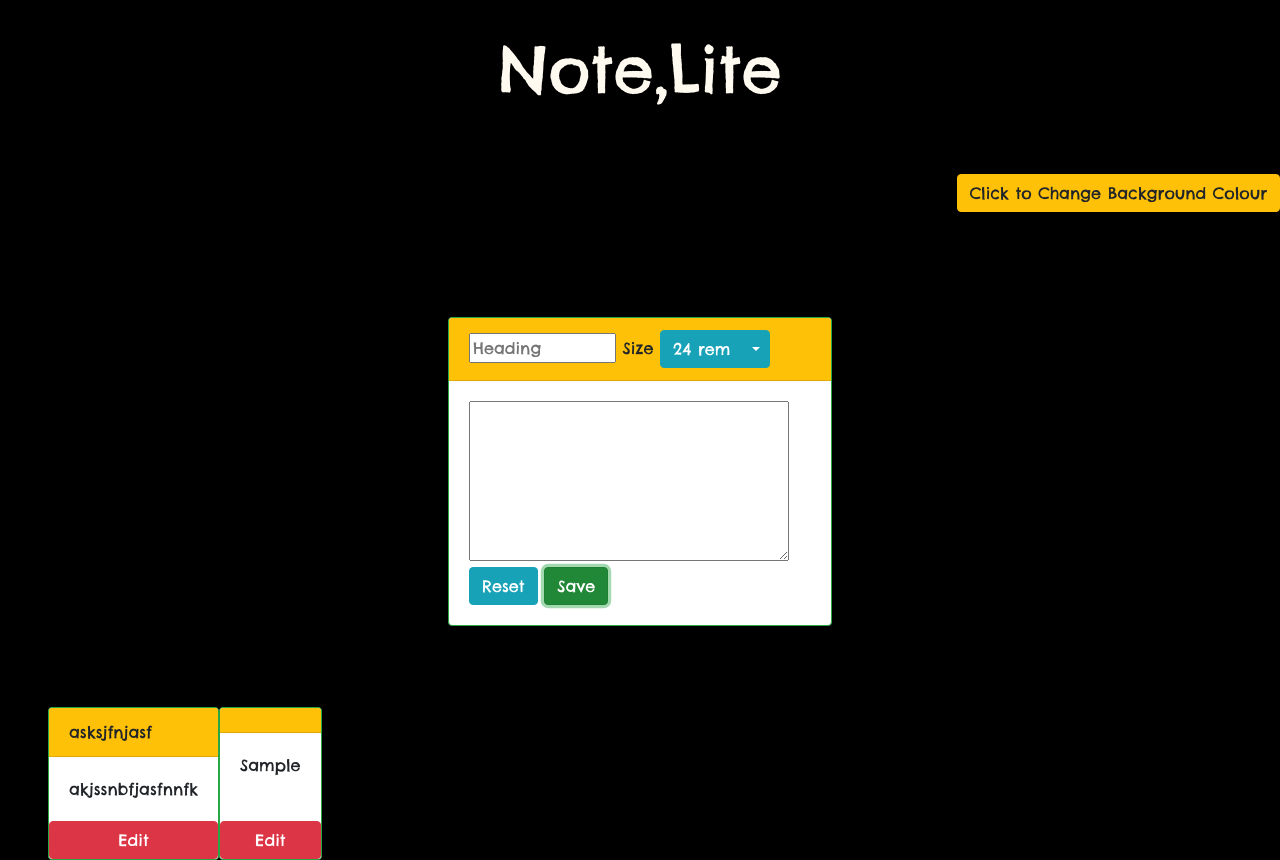
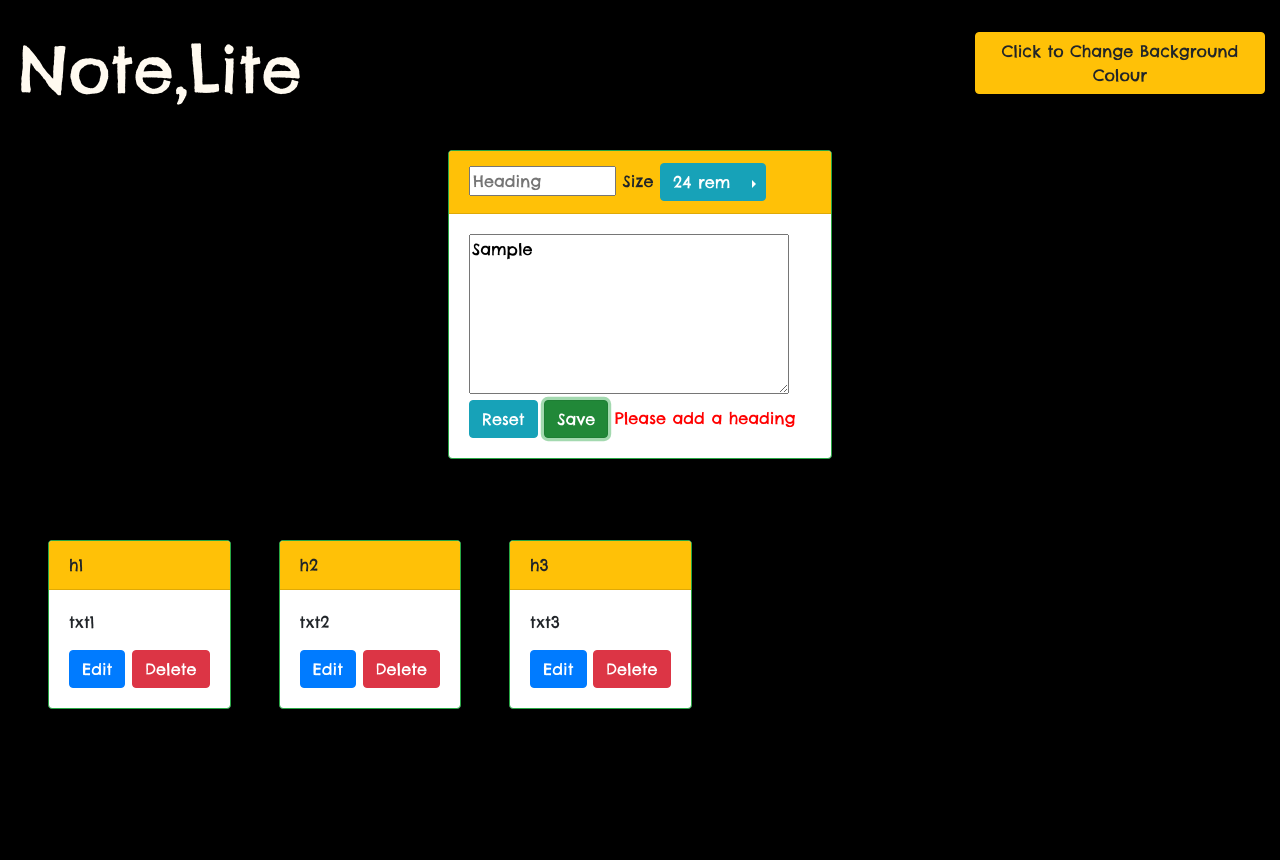
Before and after one commit to bhubhanshu/notesapp, a plain HTML site: page notes.html in a window 1280 px wide. Both pictures are taken after typing "Sample" into the empty fields and a click on the button "Save". After the commit the page ends 800 px from the top, so only its background shows below. Drawn offline with Linux system fonts and the light colour scheme.

Commit message:
edit done

```diff
--- a/js/scripts.js
+++ b/js/scripts.js
@@ -1,4 +1,7 @@
-
+var num=0;
+function htmlEntities(str) {
+    return String(str).replace(/&/g, '&amp;').replace(/</g, '&lt;').replace(/>/g, '&gt;').replace(/"/g, '&quot;');
+}
 $('#change').click(function(){
     var randomColor = '#'+Math.floor(Math.random()*16777215).toString(16);
     $('body').css("background",randomColor);
@@ -29,18 +32,43 @@ $('#reset').click(function(){
 });
 
 $('#save').click(function(){
-    var h1=$('#heading').val();
-    var txt=$('#text').val();
+    var h1=htmlEntities($('#heading').val());
+    var txt=htmlEntities($('#text').val());
+    $('#message').empty();
+    if(h1.length==0){
+        $('#message').append("Please add a heading");
+        $('#message').css("color","red");
+        return;
+    }
+    if(txt.length==0){
+        $('#message').append("Notes Empty");
+        $('#message').css("color","red");
+        return;
+    }
+    $('#message').append("Note added");
+    $('#message').css("color","green");
     $('input').val("");
     $('textarea').val("");
 
-    $('#saved').append('<div class="card border-success text-black" style="max-width: 24rem;">\
+    $('#saved').append('<div class="card border-success text-black ml-5" style="max-width: 24rem;">\
     <div class="card-header bg-warning">\
-        <div id="saved1heading">'+h1+'</div>\
+        <div id="saved'+num+'heading">'+h1+'</div>\
     </div>\
     <div class="card-body">\
-        <div id="saved1text">'+txt+'</div>\
+        <div id="saved'+num+'text" class="mb-3">'+txt+'</div>\
+        <button class="btn btn-primary text-white edit">Edit</button>\
+        <button class="btn btn-danger text-white delete">Delete</button>\
     </div>\
-    <button type="submit" class="btn btn-danger text-white" id="edit">Edit</button>\
-    </div>')
+    </div>');
+    num++;
 });
+
+$('.delete').click(function(){
+    $(this).parent().parent().remove();
+});
+
+$('.edit').click(function(){
+    $('#heading').val($(this).parent().parent().children('.card-header').children('div').text());
+    $('#text').val($(this).parent().parent().children('.card-body').children('div').text());
+    $(this).parent().parent().remove();
+});
--- a/notes.html
+++ b/notes.html
@@ -11,21 +11,24 @@
 </head>
 <body id="notesbody">
     <div class="container-fluid">
-        <div class="row justify-content-center">
-            <h1 class="text-center">Note,Lite</h1>
+        <div class="row">
+            <div class="col-12 col-md-3">
+                <h1 class="text-center">Note,Lite</h1>
+            </div>
+            <div class="col-12 offset-md-6 col-md-3">
+                <div class="text-center">
+                    <button type="button" class="btn btn-warning" id="change">Click to Change Background Colour</button>
+                </div>
+            </div>
         </div>
-        <hr><br>
-        <div class="row justify-content-center justify-content-md-end">
-            <button type="button" class="btn btn-warning" id="change">Click to Change Background Colour</button>
-        </div></div>
-        <hr><br><br><br>
+        <hr>
         <div class="row justify-content-center">
                 <div class="card border-success text-black" style="max-width: 24rem;" id="current">
                     <div class="card-header bg-warning">
                         <input type="text" size="15" placeholder="Heading" id="heading">
                         <span class=" d-none d-md-inline">
                             Size
-                            <div class="btn-group">
+                            <div class="btn-group dropright">
                                 <button type="button" class="btn btn-info" id="currsize">24 rem</button>
                                 <button type="button" class="btn btn-info dropdown-toggle dropdown-toggle-split" data-toggle="dropdown" aria-haspopup="true" aria-expanded="false">
                                     <span class="sr-only">Toggle Dropdown</span>
@@ -43,23 +46,41 @@
                         <textarea style="width: 20rem; height: 10rem;" id="text"></textarea>
                         <button class="btn btn-info text-white" id="reset">Reset</button>
                         <button class="btn btn-success text-white" id="save">Save</button>
+                        <span id="message"></span>
                     </div>
                 </div>
         </div>
         <hr><br><br>
-        <div class="row ml-5" id="saved">
-            <div class="card border-success text-black" style="max-width: 24rem;">
+        <div class="row" id="saved">
+            <div class="card border-success text-black ml-5" style="max-width: 24rem;">
                 <div class="card-header bg-warning">
-                    <div id="saved1heading">
-                        asksjfnjasf
-                    </div>
+                    <div id="saved0heading">h1</div>
                 </div>
                 <div class="card-body">
-                    <div id="saved1text">
-                        akjssnbfjasfnnfk
-                    </div>
+                    <div id="saved0text" class="mb-3">txt1</div>
+                    <button class="btn btn-primary text-white edit">Edit</button>
+                    <button class="btn btn-danger text-white delete">Delete</button>
                 </div>
-                <button class="btn btn-danger text-white" id="edit">Edit</button>
+            </div>
+            <div class="card border-success text-black ml-5" style="max-width: 24rem;">
+                <div class="card-header bg-warning">
+                    <div id="saved0heading">h2</div>
+                </div>
+                <div class="card-body">
+                    <div id="saved0text" class="mb-3">txt2</div>
+                    <button class="btn btn-primary text-white edit">Edit</button>
+                    <button class="btn btn-danger text-white delete">Delete</button>
+                </div>
+            </div>
+            <div class="card border-success text-black ml-5" style="max-width: 24rem;">
+                <div class="card-header bg-warning">
+                    <div id="saved0heading">h3</div>
+                </div>
+                <div class="card-body">
+                    <div id="saved0text" class="mb-3">txt3</div>
+                    <button class="btn btn-primary text-white edit">Edit</button>
+                    <button class="btn btn-danger text-white delete">Delete</button>
+                </div>
             </div>
         </div>
     </div>
```
